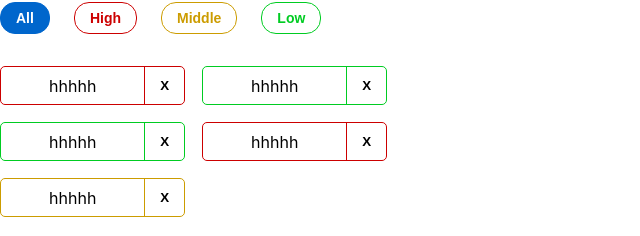
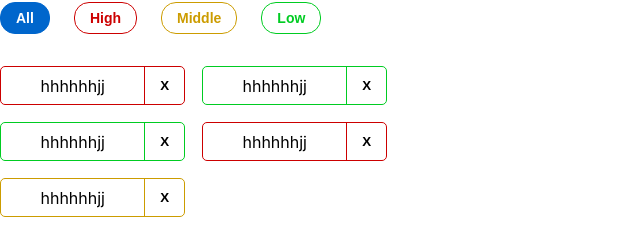
Before and after one commit to anastasiyaArkhipchuk/homework, a React (Create React App) app: page / in a window 1280 px wide. Shown: the part 561-797 px from the top of the page, without its empty margins (0-640 px from the left). Built offline with nearby package versions, Linux system fonts and the light colour scheme.

Commit message:
Second homeworkh

```diff
--- a/src/s2-homeworks/hw02/affairs/affair/Affair.tsx
+++ b/src/s2-homeworks/hw02/affairs/affair/Affair.tsx
@@ -25,7 +25,7 @@ function Affair(props: AffairPropsType) {
         >
             <div id={'hw2-name-' + props.affair._id} className={nameClass}>
                 {/*создаёт студент*/}
-hhhhh
+hhhhhhjj
                 {/**/}
             </div>
             <div id={'hw2-priority-' + props.affair._id} hidden>
```
